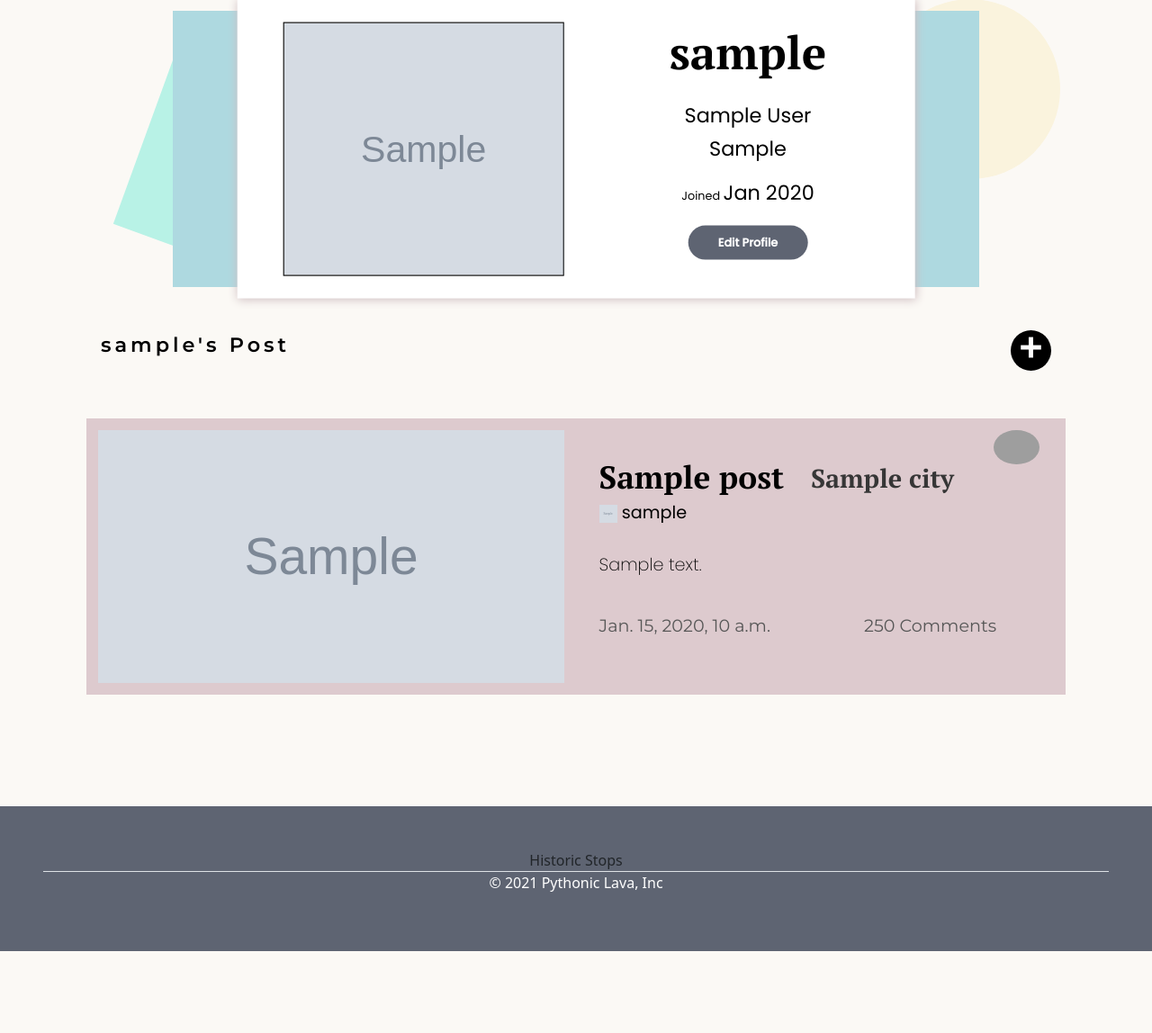
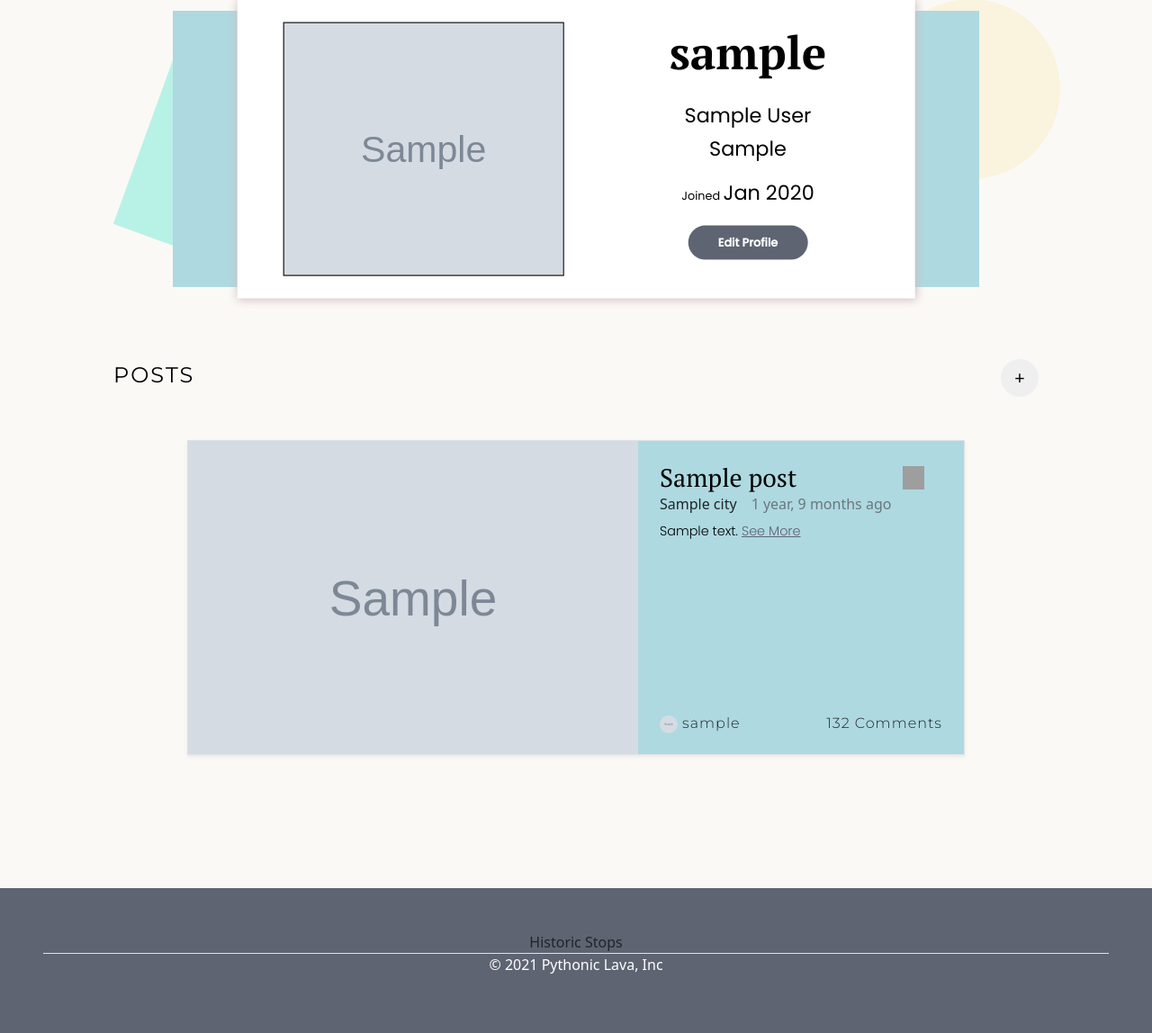
Before and after one commit to rsato1007/wayfarer-project, a Django app: page /profile/1/ in a window 1280 px wide. Shown: the part 166-1314 px from the top of the page at 90% size. Before the commit the page ends 1223 px from the top, so only its background shows below. Run offline with Django 3.2, Linux system fonts and the light colour scheme; a user stored in the database is signed in; tables that the repository leaves empty hold one stand-in row (values such as "Sample post"); grey boxes marked "Sample" are stand-in pictures; parts of the project's set-up code (start-up, migrations or seed data) failed here and were passed over; some web fonts are replaced; grey boxes are pictures that could not be loaded.

Commit message:
modify profile page

```diff
--- a/main_app/static/styles/main.css
+++ b/main_app/static/styles/main.css
@@ -615,7 +615,7 @@ SVG Icons
 }
 
 .user-profile-posts-list {
-    text-align: center;
+    padding: 0 208px;
 }
 
 .individual-user-post {
@@ -660,21 +660,20 @@ SVG Icons
 }
 
 .three-dot-editing {
-    height: 3vw;
-    width: 4vw;
+    width: 32px;
     float: right;
     margin-right: 16px;
-    border-radius: 50%;
+    padding: 4px;
 }
 
 .three-dot-editing:hover {
-    background-color: #d1bbc0;
+    background-color: var(--green);
 }
 
 .individual-post-options {
-    width: 25%;
+    width: 100px;
     position: absolute;
-    left: 75%;
+    left: 90%;
     background-color: white;
     z-index: 2;
     border-radius: 10px;
@@ -919,7 +918,7 @@ textarea:focus, input:focus{
     font-size: 20px;
 }
 .city-post-add:hover {
-    background-color: var(--teal);
+    background-color: var(--salmon);
 }
 .city-post-title {
     font-family: 'PT Serif', serif;
--- a/main_app/templates/city_details.html
+++ b/main_app/templates/city_details.html
@@ -100,7 +100,7 @@
       <!-- City Posts  -->
       <div class="p-lg-5">
         <div class="d-flex justify-content-between">
-            <span class="city-post-subtitle fs-4">CITY POSTS</span><span><button class="city-post-add"><a class="" href="{% url 'post_create' city_details.pk %}">+</a></button></span>
+            <span class="city-post-subtitle fs-4">CITY POSTS</span><span><button class="city-post-add"><a style="color: black; text-decoration: none;" href="{% url 'post_create' city_details.pk %}">+</a></button></span>
         </div>
 
         {% for post in city_details.post.all %}
@@ -137,8 +137,8 @@
 
                     </div>
 
-                    <div class="city-post-date mb-1 text-muted">{{post.created_at|timesince}}</div>
-                    <p class="city-post-content card-text mb-auto">{{post.description|truncatechars_html:1000}}  <a href="{% url 'post_detail' post.pk %}">See More</a></p>
+                    <div class="city-post-date mb-1 text-muted">{{post.created_at|timesince}} ago</div>
+                    <p class="city-post-content card-text mb-auto">{{post.description|truncatechars_html:1000}}  <a style="color: var(--darkblue);" href="{% url 'post_detail' post.pk %}">See More</a></p>
 
 
 
--- a/main_app/templates/profile.html
+++ b/main_app/templates/profile.html
@@ -43,18 +43,24 @@
 
 <!-- This is the entire HTML code for the user's posts. -->
 <div class="user-profile-posts">
-    <div class="post-top-section">
-        <!-- This is the HTML code to act as a header for the post section -->
-        <p class="post-history-text">{{profile.user.username}}'s Post</p>
-        <!-- This code only shows if this is the logged in user's profile page. -->
-        {% if user.username == profile.user.username %}
-        <a class="" href="{% url 'profile_post_create' profile.pk %}"><div class="add-post-icon"></div></a>
-        {% endif %}
+
+    <div class="d-flex justify-content-between" style="padding: 64px 126px 24px 126px;">
+        <span class="city-post-subtitle fs-4">POSTS</span>
+        <span>
+            <button class="city-post-add">
+                {% if user.is_authenticated and user.username == profile.user.username %}
+                <a style="color: black; text-decoration: none;" href="{% url 'profile_post_create' user.pk %}">+</a>
+                {% else %}
+                <a style="color: black; text-decoration: none;" href="#">+</a>
+                {% endif%}
+            </button>
+        </span>
     </div>
     <!-- This is the actual list of posts the user has -->
     <div class="user-profile-posts-list">
 
         {% for post in posts %}
+        {% comment %}
         <!-- This is the code for individual posts. -->
         <a href="{% url 'post_detail' post.pk %}" class="individual-user-post-link">
             <div class="individual-user-post">
@@ -95,8 +101,8 @@
 
                         </p>
 
-                        {% comment %}
-                        {% endcomment %}
+
+
 
                     </div>
                     <br>
@@ -110,6 +116,61 @@
             </div>
         </a>
         <br />
+        {% endcomment %}
+        <!--Test-->
+        <div class="mb-lg-5 mt-lg-4">
+            <div class="row g-0 border overflow-hidden flex-md-row mb-2 h-250 h-md-250 shadow-sm position-relative">
+                <div class="col-auto d-none d-lg-block">
+                    {% if post.image %}
+                    <img src="{{post.image.url}}" width="500px" height="350px" style="object-fit: cover;"/>
+                    {% else %}
+                    <h1>No image</h1>
+                    {% endif %}
+                </div>
+                <div class="city-post-content-container col p-4 d-flex flex-column position-static">
+                    <div class="d-flex justify-content-between">
+                        <a href="{% url 'post_detail' post.pk %}" style="text-decoration: none;">
+                            <h3 class="city-post-title mb-0">{{post.title}}</h3>
+                        </a>
+                        <div class="individual-post-options">
+                            <a href="{% url 'profile_post_update' post.pk %}" class="individual-post-options-menu-link">Edit Post</a>
+                            <br>
+                            <a href="{% url 'profile_post_delete' post.pk %}" class="individual-post-options-menu-link">Delete Post</a>
+                            <br>
+                            <p class="individual-post-options-menu-link" id="cancel">Cancel</p>
+                        </div>
+                        {% if user.is_authenticated %}
+                                {% if user.id == post.profile.user.id %}
+
+                                <img class="three-dot-editing" src="https://www.svgrepo.com/show/124304/three-dots.svg" alt="">
+
+                                {% endif %}
+                        {% endif%}
+
+                    </div>
+                    <div class="mb-2"><span>{{post.city}}</span><span class="city-post-date ps-3 text-muted">{{post.created_at|timesince}} ago</span></div>
+
+                    <p class="city-post-content card-text mb-auto">{{post.description|truncatechars_html:1000}}  <a style="color: var(--darkblue);" href="{% url 'post_detail' post.pk %}">See More</a></p>
+
+
+
+
+                    <div class="d-flex w-100">
+                        <div class="city-post-footer d-flex w-100 justify-content-lg-between">
+                            {% if post.profile.image %}
+                            <span><img src="{{ post.profile.image.url }}" style="width:20px; height:20px; object-fit: cover; border-radius: 50%;" /> {{post.profile.user.username}}</span>
+                            {% else %}
+                            <span>{{post.profile.user.username}}</span>
+                            {% endif %}
+                            <span>132 Comments</span>
+                        </div>
+                    </div>
+                </div>
+
+            </div>
+        </div>
+        <!--End of Test-->
+
 
         {% empty %}
             <!-- This code is here in case the user has no posts yet. -->
```
Also changed, not shown: main_app/templates/city_list.html (+7 -1 lines).
